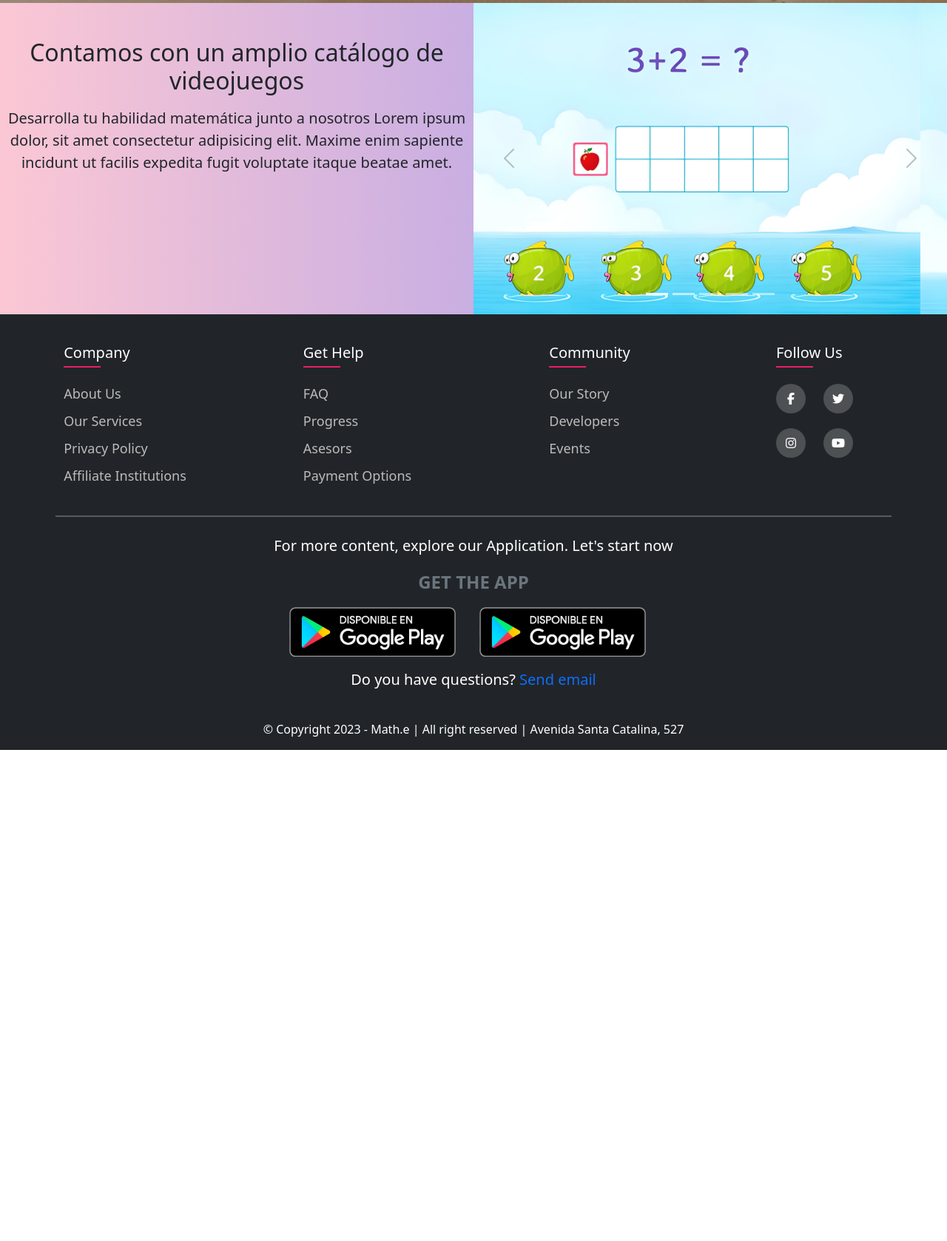
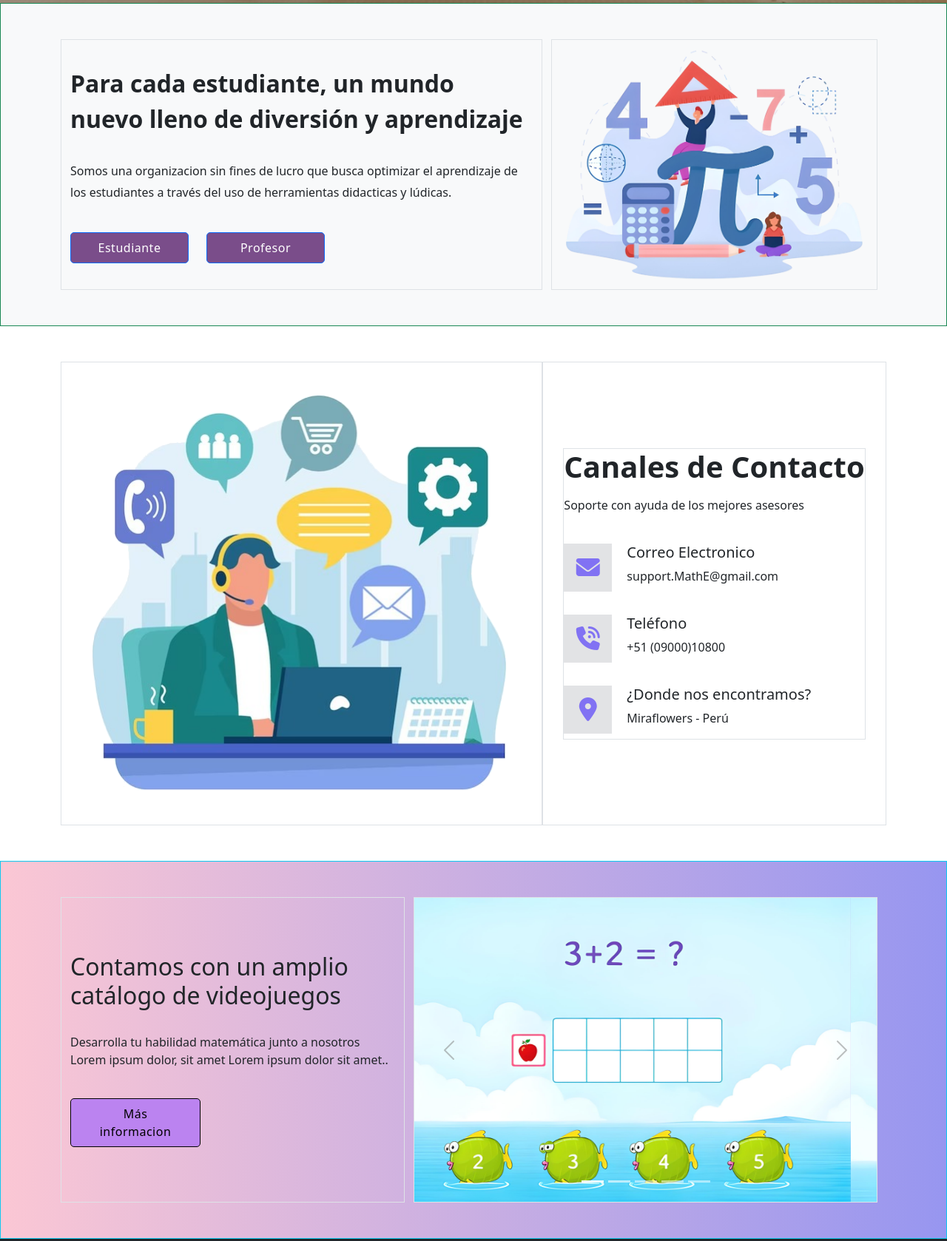
Before and after one commit to Nekolas112003/MathE_LandingPage_IHC, a plain HTML site: page src/index.html in a window 1280 px wide. Shown: the part 796-2474 px from the top of the page at 74% size. Before the commit the page ends 1810 px from the top, so only its background shows below. Drawn offline with nearby package versions, Linux system fonts and the light colour scheme.

Commit message:
Add more sections

```diff
--- a/src/index.html
+++ b/src/index.html
@@ -1,5 +1,6 @@
 <!DOCTYPE html>
 <html lang="en">
+
 <head>
     <meta charset="UTF-8">
     <meta name="viewport" content="width=device-width, initial-scale=1.0">
@@ -11,7 +12,12 @@
     <link rel="stylesheet" type="text/css"
         href="https://cdnjs.cloudflare.com/ajax/libs/font-awesome/6.4.2/css/all.min.css">
     <!-- CSS -->
-    <link rel="stylesheet" href="/src/styles/style.css">
+    <link rel="stylesheet" href="styles/style.css">
+    <!-- Tipo de letra -->
+    <link rel="preconnect" href="https://fonts.googleapis.com">
+    <link rel="preconnect" href="https://fonts.gstatic.com" crossorigin>
+    <link href="https://fonts.googleapis.com/css2?family=Poppins:wght@300&family=Roboto:wght@300&display=swap"
+        rel="stylesheet">
 </head>
 
 <body>
@@ -21,7 +27,7 @@
             <!-- NAV CONTAINER START -->
             <div class="container py-2">
                 <a class="navbar-brand" href="#">
-                    <img src="/src/img/logo_math.png" alt="Logo" class="d-inline-block align-text-end"> Bootstrap
+                    <img src="img/logo_math.png" alt="Logo" class="d-inline-block align-text-end"> Bootstrap
                 </a>
                 <!-- NAV BUTTON  -->
                 <button class="navbar-toggler" type="button" data-bs-toggle="offcanvas" data-bs-target="#menuLateral">
@@ -82,8 +88,7 @@
                         <h1 class="display-4">Aprende Jugando, Nunca pares de aprender</h1>
                         <p class="py-4">Lorem ipsum dolor sit amet consectetur adipisicing elit. Quae, tempora laborum
                             mollitia
-                            expedita iusto quisquam explicabo dicta veritatis. Facere saepe, similique quasi placeat
-                            illum voluptatem libero obcaecati nisi in. Est?</p>
+                            expedita iusto quisquam</p>
                         <a href="#" class="btn btn-primary"> Get started</a>
                         <a href="#" class="btn btn-outline-light">Contact us</a>
                     </div>
@@ -95,10 +100,10 @@
             <div class="group_education d-flex flex-column align-items-center justify-content-center">
                 <p class="fs-5 fw-500 text-center text-light w-100">Instituciones afiliadas:</p>
                 <div class="d-flex flex-row align-items-center justify-content-evenly w-100">
-                    <img src="/src/img/minedulogo.png" class="img-fluid" alt="minedu_logo">
-                    <img src="/src/img/USCLogo.png" class="img-fluid" alt="tvperu_logo">
-                    <img src="/src/img/unesco.png" class="img-fluid" alt="unesco_logo">
-                    <img src="/src/img/oxfordLogo.png" class="img-fluid" alt="unesco_logo">
+                    <img src="img/minedulogo.png" class="img-fluid" alt="minedu_logo">
+                    <img src="img/USCLogo.png" class="img-fluid" alt="tvperu_logo">
+                    <img src="img/unesco.png" class="img-fluid" alt="unesco_logo">
+                    <img src="img/oxfordLogo.png" class="img-fluid" alt="unesco_logo">
                 </div>
             </div>
         </div>
@@ -106,26 +111,93 @@
 
     <!-- CONTENIDO PRINCIPAL -->
     <main id="main">
-
-        <section>
-
+        <section class="border border-success bg-body-tertiary py-5">
+            <div class="container">
+                <div class="row">
+                    <div class="col-12 col-lg-7 border text-center text-lg-start d-flex flex-column justify-content-center">
+                        <h2 class="display-7 fw-semibold lh-base">
+                            Para cada estudiante, un mundo nuevo lleno de diversión y aprendizaje</h2>
+                        <br>
+                        <p style="line-height: 1.8rem;">Somos una organizacion sin fines de lucro que busca optimizar el
+                            aprendizaje de los
+                            estudiantes a través del uso de herramientas didacticas y lúdicas.</p>
+                        <br>
+                        <div class="d-flex flex-column flex-lg-row align-items-center">
+                            <a href="#" class="btn btn-primary me-0 me-lg-4 mb-4 mb-lg-0"
+                                style="border-radius: 5px;">Estudiante</a>
+                            <a href="#" class="btn btn-primary" style="border-radius: 5px;">Profesor</a>
+                        </div>
+                    </div>
+                    <div class="col-12 col-lg-5 d-flex justify-content-center">
+                        <img class="img-fluid border mt-4 my-lg-0" src="img/ImgMathsOne.png" alt="math_one"
+                            style="width: 100%;">
+                    </div>
+                </div>
+            </div>
         </section>
 
-        <section class="row container-fluid px-0">
+        <section class="bg-white py-5">
+            <div class="container">
+                <div class="row">
+                    <div class="col-12 col-lg-7 border">
+                        <img class="img-fluid" src="img/contact1.png" alt="image_contact">
+                    </div>
+                    <div class="col-12 col-lg-5 border d-flex flex-column align-items-center justify-content-center mt-5 mt-lg-0">
+                        <div class="border">
+                            <h1 class="display-7 fw-semibold">Canales de Contacto</h1>
+                            <p class="mt-3 fs-6">Soporte con ayuda de los mejores asesores</p>
+                            <br>
+                            <div class="group_contact d-flex flex-column align-items-start">
+                                <div class="d-flex flex-row">
+                                    <a class="bg-secondary-subtle" href="#"><i class="fa-solid fa-envelope"></i></a>
+                                    <div class="info_email">
+                                        <h5 class="h5">Correo Electronico</h5>
+                                        <p class="fs-6">support.MathE@gmail.com</p>
+                                    </div>
+                                </div>
+                                <br>
+                                <div class="d-flex flex-row">
+                                    <a class="bg-secondary-subtle" href="#"><i class="fa-solid fa-phone-volume"></i></a>
+                                    <div class="info_ubication">
+                                        <h5 class="h5">Teléfono</h5>
+                                        <p class="fs-6">+51 (09000)10800</p>
+                                    </div>
+                                </div>
+                                <br>
+                                <div class="d-flex flex-row">
+                                    <a class="bg-secondary-subtle" href="#"><i class="fa-solid fa-location-dot"></i></i></a>
+                                    <div class="info_ubication">
+                                        <h5 class="h5">¿Donde nos encontramos?</h5>
+                                        <p class="fs-6">Miraflowers - Perú</p>
+                                    </div>
+                                </div>
+                            </div>
+                        </div>
+                    </div>
+                </div>
+            </div>
+        </section>
 
-            <div class="col-12 col-lg-6 text-center py-4 py-lg-5 px-3 px-lg-0">
-                <p class="h2 m-0 pb-3">Contamos con un amplio catálogo de videojuegos</p>
-                <p class="fs-5 m-0">Desarrolla tu habilidad matemática junto a nosotros Lorem ipsum dolor, sit amet
-                    consectetur adipisicing elit. Maxime enim sapiente incidunt ut facilis expedita fugit voluptate
-                    itaque beatae amet.</p>
+        <section class="border border-info py-5">
+            <div class="container">
+                <div class="row">
+                    <div class="col-12 col-lg-5 text-lg-start border d-flex flex-column justify-content-center">
+                        <h2 class="display-7">Contamos con un amplio catálogo de videojuegos</h2>
+                        <br>
+                        <p class="">Desarrolla tu habilidad matemática junto a nosotros Lorem ipsum dolor, sit
+                            amet Lorem ipsum dolor sit amet..</p>
+                        <br>
+                        <a href="#" class="btn_info">Más informacion</a>
                     </div>
 
-            <div id="carouselExampleIndicators" class="col-12 col-lg-6 carousel slide pointer-event px-0 w-100" data-bs-ride="carousel">
+                    <div class="col-12 col-lg-7">
+                        <div id="carouselExampleIndicators" class="carousel slide pointer-event border"
+                            data-bs-ride="carousel">
                             <div class="carousel-indicators">
                                 <button type="button" data-bs-target="#carouselExampleIndicators" data-bs-slide-to="0"
                                     class="active" aria-current="true" aria-label="Slide 1"></button>
-                    <button type="button" data-bs-target="#ca   rouselExampleIndicators" data-bs-slide-to="1"
-                        aria-label="Slide 2"></button>
+                                <button type="button" data-bs-target="#ca   rouselExampleIndicators"
+                                    data-bs-slide-to="1" aria-label="Slide 2"></button>
                                 <button type="button" data-bs-target="#carouselExampleIndicators" data-bs-slide-to="2"
                                     aria-label="Slide 3"></button>
                                 <button type="button" data-bs-target="#carouselExampleIndicators" data-bs-slide-to="3"
@@ -135,31 +207,35 @@
                             </div>
                             <div class="carousel-inner">
                                 <div class="carousel-item active">
-                        <img src="/src/img/carrousel_img_one.png" class="d-block w-100" alt="carousel_img_one">
+                                    <img src="img/carrousel_img_one.png" class="d-block w-100" alt="carousel_img_one">
                                 </div>
                                 <div class="carousel-item">
-                        <img src="/src/img/carrousel_img_two.png" class="d-block w-100" alt="carousel_img_two">
+                                    <img src="img/carrousel_img_two.png" class="d-block w-100" alt="carousel_img_two">
                                 </div>
                                 <div class="carousel-item">
-                        <img src="/src/img/carrousel_img_three.png" class="d-block w-100" alt="carousel_img_three">
+                                    <img src="img/carrousel_img_three.png" class="d-block w-100"
+                                        alt="carousel_img_three">
                                 </div>
                                 <div class="carousel-item">
-                        <img src="/src/img/carrousel_img_four.png" class="d-block w-100" alt="carousel_img_four">
+                                    <img src="img/carrousel_img_four.png" class="d-block w-100" alt="carousel_img_four">
                                 </div>
                                 <div class="carousel-item">
-                        <img src="/src/img/carrousel_img_five.png" class="d-block w-100" alt="carousel_img_four">
+                                    <img src="img/carrousel_img_five.png" class="d-block w-100" alt="carousel_img_four">
                                 </div>
                             </div>
-                <button class="carousel-control-prev" type="button" data-bs-target="#carouselExampleIndicators"
-                    data-bs-slide="prev">
+                            <button class="carousel-control-prev" type="button"
+                                data-bs-target="#carouselExampleIndicators" data-bs-slide="prev">
                                 <span class="carousel-control-prev-icon" aria-hidden="true"></span>
                                 <span class="visually-hidden">Previous</span>
                             </button>
-                <button class="carousel-control-next" type="button" data-bs-target="#carouselExampleIndicators"
-                    data-bs-slide="next">
+                            <button class="carousel-control-next" type="button"
+                                data-bs-target="#carouselExampleIndicators" data-bs-slide="next">
                                 <span class="carousel-control-next-icon" aria-hidden="true"></span>
                                 <span class="visually-hidden">Next</span>
                             </button>
+                        </div>
+                    </div>
+                </div>
             </div>
         </section>
     </main>
@@ -220,9 +296,9 @@
                 <p class="fs-5 text-white text-center">For more content, explore our Application. Let's start now</p>
                 <p class="fs-4 text-secondary fw-semibold">GET THE APP</p>
                 <div class="container_logo d-flex flex-column flex-md-row flex-lg-row">
-                    <img class="logo_google mb-3 mb-lg-0 mb-md-0 me-md-3 me-lg-3" src="/src/img/googleplay_logo.png"
+                    <img class="logo_google mb-3 mb-lg-0 mb-md-0 me-md-3 me-lg-3" src="img/googleplay_logo.png"
                         alt="logo_googlePlay">
-                    <img class="logo_google mt-0 mt-lg-0 mt-md-0 me-md-3 ms-lg-3" src="/src/img/googleplay_logo.png"
+                    <img class="logo_google mt-0 mt-lg-0 mt-md-0 me-md-3 ms-lg-3" src="img/googleplay_logo.png"
                         alt="logo_googlePlay">
                 </div>
                 <p class="fs-5 pt-3 text-white text-center">Do you have questions? <a href="#">Send email</a></p>
@@ -236,7 +312,7 @@
     <script src="https://cdn.jsdelivr.net/npm/bootstrap@5.3.2/dist/js/bootstrap.bundle.min.js"
         integrity="sha384-C6RzsynM9kWDrMNeT87bh95OGNyZPhcTNXj1NW7RuBCsyN/o0jlpcV8Qyq46cDfL"
         crossorigin="anonymous"></script>
-    <script src="index.js"></script>
+    <script src="js/index.js"></script>
 </body>
 
 </html>
--- a/src/styles/style.css
+++ b/src/styles/style.css
@@ -22,6 +22,8 @@
     margin: 0;
     box-sizing: border-box;
     text-decoration: none;
+    /* font-family: 'Poppins', sans-serif;
+    font-family: 'Roboto', sans-serif; */
 }
 
 a {
@@ -92,7 +94,7 @@ body {
 #banner {
     height: 100%;
     width: 100%;
-    background-image: url('/src/img/bg-4.jpg');
+    background-image: url('/MathE_LandingPage_IHC/src/img/bg-4.jpg');
     background-position: center;
     background-size: cover;
     /* Adjust to your preferred size: cover, contain, or a custom size */
@@ -129,6 +131,26 @@ body {
     left: 0;
     top: 0;
     opacity: 0.45;
+}
+
+.group_contact {
+    margin: 0 !important;
+}
+
+#main .group_contact a{
+    display: flex;
+    align-items: center;
+    justify-content: center;
+    width: 40px;
+    height: 40px;
+    margin: 0 20px 0px 0;
+    text-align: center;
+    transition: all 0.4s ease-in-out;
+}
+
+#main .group_contact i{
+    font-size: 1.5rem;
+    color: #8172f3;
 }
 
 #footer .row {
@@ -229,42 +251,6 @@ body {
     display: inline-block;
 }
 
-@keyframes wave-animation {
-    0% {
-        transform: rotate(0.0deg)
-    }
-
-    10% {
-        transform: rotate(14.0deg)
-    }
-
-    /* The following five values can be played with to make the waving more or less extreme */
-    20% {
-        transform: rotate(-8.0deg)
-    }
-
-    30% {
-        transform: rotate(14.0deg)
-    }
-
-    40% {
-        transform: rotate(-4.0deg)
-    }
-
-    50% {
-        transform: rotate(10.0deg)
-    }
-
-    60% {
-        transform: rotate(0.0deg)
-    }
-
-    /* Reset for the last half to pause */
-    100% {
-        transform: rotate(0.0deg)
-    }
-}
-
 .btn {
     /* border: 1px solid blue; */
     width: 10rem;
@@ -284,6 +270,24 @@ body {
     background-color: var(--third-color);
 }
 
+.btn_info {
+    width: 11rem;
+    text-align: center;
+    padding: 0.5rem 1.5rem;
+    border: 1px solid black;
+    border-radius: 5px;
+    color: black;
+    background-color: #bb83f0;
+    letter-spacing: 0.5px;
+    transition: .4s;
+}
+
+.btn_info:hover {
+    background-color: #4f40c0;
+    color: whitesmoke;
+
+}
+
 .row {
     margin: auto 0;
 }
@@ -296,8 +300,10 @@ body {
 
 #main .carousel {
     width: 100%;
-    margin: 0 auto;
+    padding: 0 !important;
 }
+
+
 
 
 /* // X-Small devices (portrait phones, less than 576px)
@@ -313,6 +319,22 @@ body {
         width: 100%;
     }
 
+    #main .group_contact a{
+        display: flex;
+        align-items: center;
+        justify-content: center;
+        width: 65px;
+        height: 65px;
+        margin: 0 20px 0px 0;
+        text-align: center;
+        transition: all 0.4s ease-in-out;
+    }
+
+    #main .group_contact i{
+        font-size: 2rem;
+        color: #8172f3;
+    }
+
 }
 
 /* Medium devices (tablets, 768px and up) */
@@ -323,6 +345,11 @@ body {
 
     #carouselExampleIndicators {
         width: 50% !important;
+    }
+
+    #main .carousel {
+        width: 100% !important;
+        padding: 0 !important;
     }
 }
 
@@ -345,7 +372,7 @@ body {
     }
 
     #main .carousel {
-        width: 80%;
+        width: 100% !important;
         margin: 0 auto;
     }
 }
```
Also changed, not shown: src/img/ImgMathsOne(1).png (added), src/img/ImgMathsOne.png (added), src/img/contact1.jpg (added), src/img/contact1.png (added), src/img/image_contact.png (added), 1 other file. Lines whose indentation alone changed are shown as unchanged.
